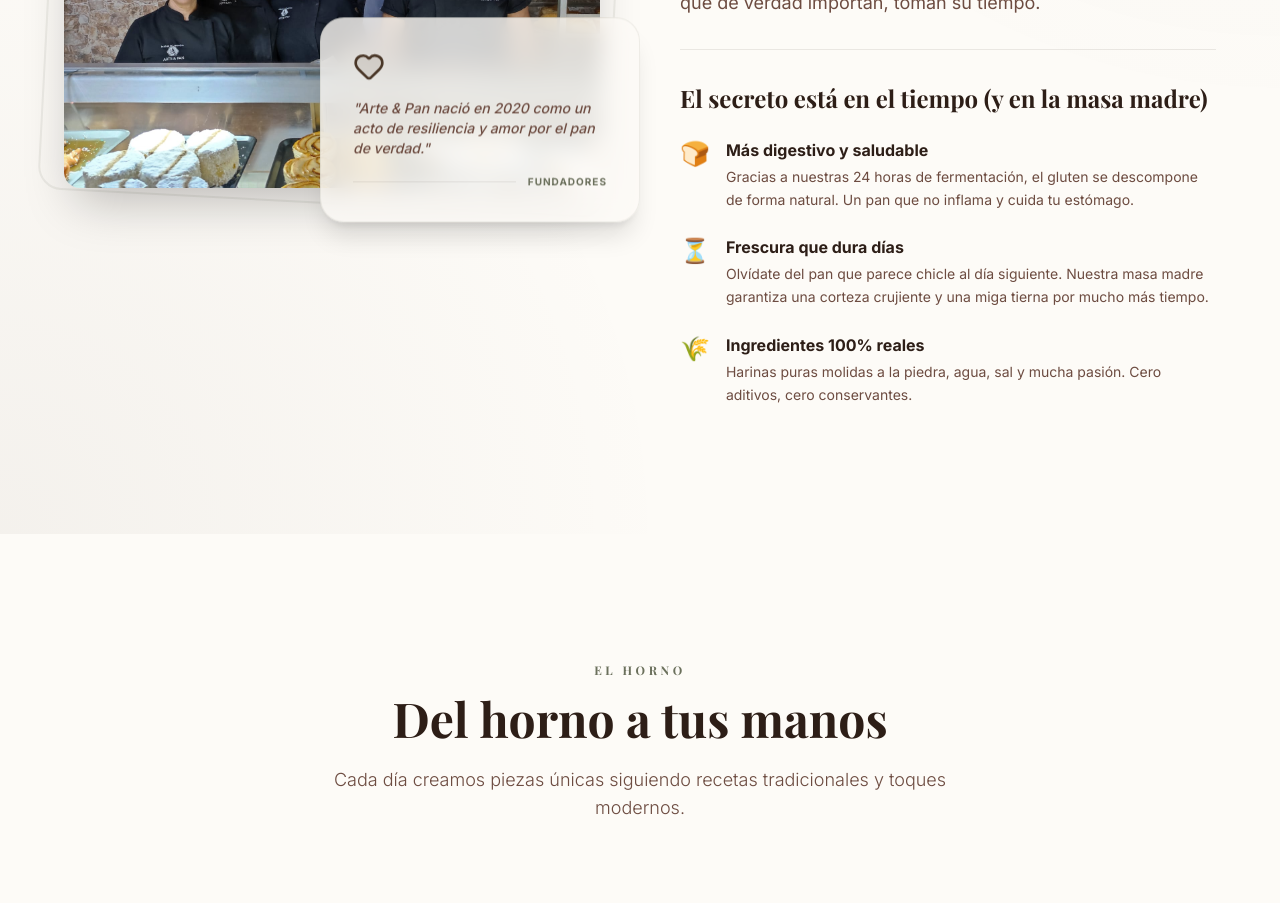
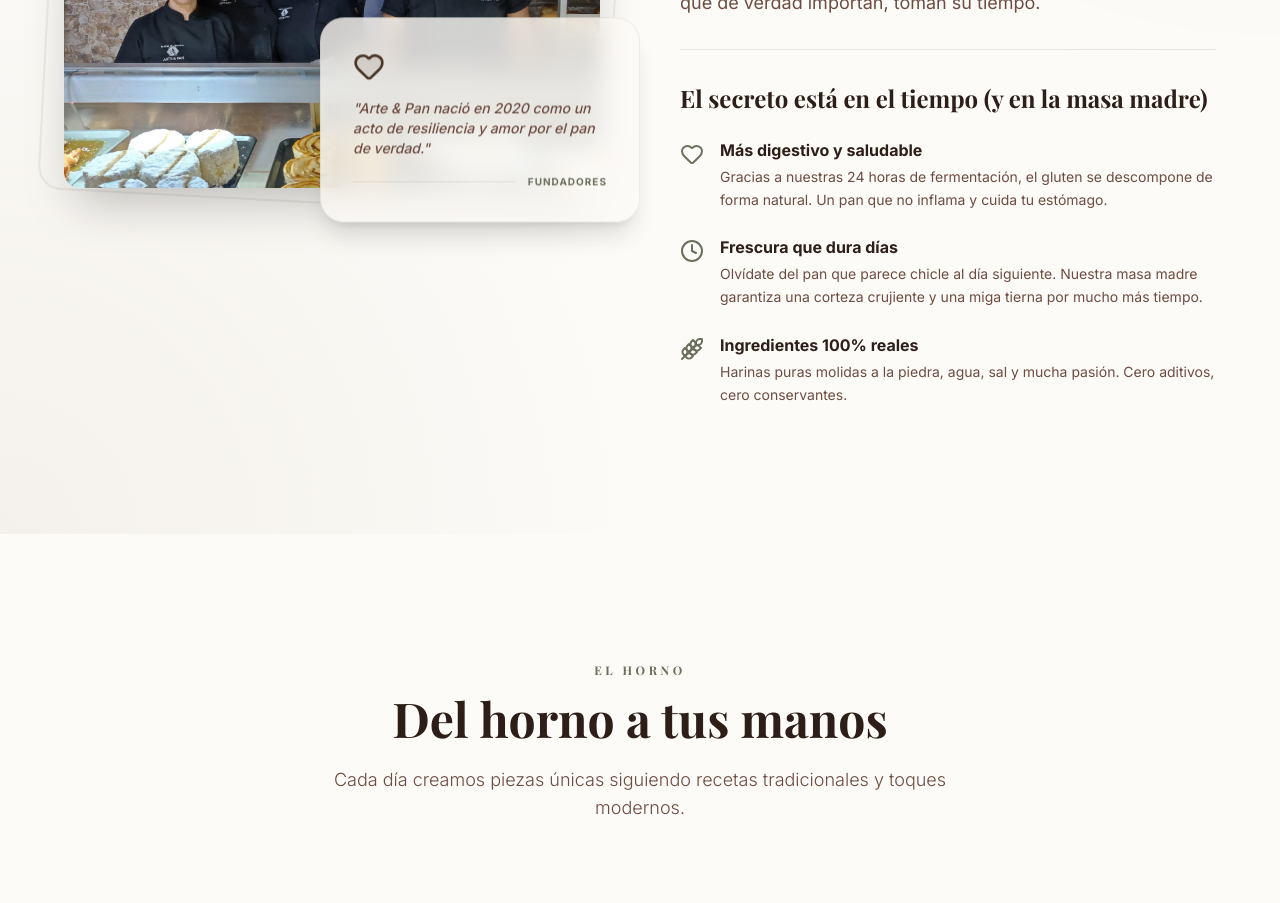
Before and after one commit to dieguitinez/ArteYPan, a React (Vite) app: page / in a window 1280 px wide. Shown: the part 1360-2263 px from the top of the page. Built offline with nearby package versions, Linux system fonts and the light colour scheme; no server answers; the database is empty; a web font is replaced by a local one.

Commit message:
style: Replace emojis with Lucide icons in benefits section

```diff
--- a/src/App.jsx
+++ b/src/App.jsx
@@ -350,21 +350,21 @@ const AppContent = () => {
                 <h4 className="text-2xl font-serif font-bold text-crust-dark mb-6">El secreto está en el tiempo (y en la masa madre)</h4>
                 <div className="space-y-6">
                   <div className="flex gap-4 items-start">
-                    <span className="text-2xl">🍞</span>
+                    <Heart className="w-6 h-6 text-olive mt-1 shrink-0" />
                     <div>
                       <strong className="text-crust-dark block mb-1">Más digestivo y saludable</strong>
                       <p className="text-sm text-crust-light leading-relaxed">Gracias a nuestras 24 horas de fermentación, el gluten se descompone de forma natural. Un pan que no inflama y cuida tu estómago.</p>
                     </div>
                   </div>
                   <div className="flex gap-4 items-start">
-                    <span className="text-2xl">⏳</span>
+                    <Clock className="w-6 h-6 text-olive mt-1 shrink-0" />
                     <div>
                       <strong className="text-crust-dark block mb-1">Frescura que dura días</strong>
                       <p className="text-sm text-crust-light leading-relaxed">Olvídate del pan que parece chicle al día siguiente. Nuestra masa madre garantiza una corteza crujiente y una miga tierna por mucho más tiempo.</p>
                     </div>
                   </div>
                   <div className="flex gap-4 items-start">
-                    <span className="text-2xl">🌾</span>
+                    <Wheat className="w-6 h-6 text-olive mt-1 shrink-0" />
                     <div>
                       <strong className="text-crust-dark block mb-1">Ingredientes 100% reales</strong>
                       <p className="text-sm text-crust-light leading-relaxed">Harinas puras molidas a la piedra, agua, sal y mucha pasión. Cero aditivos, cero conservantes.</p>
```
